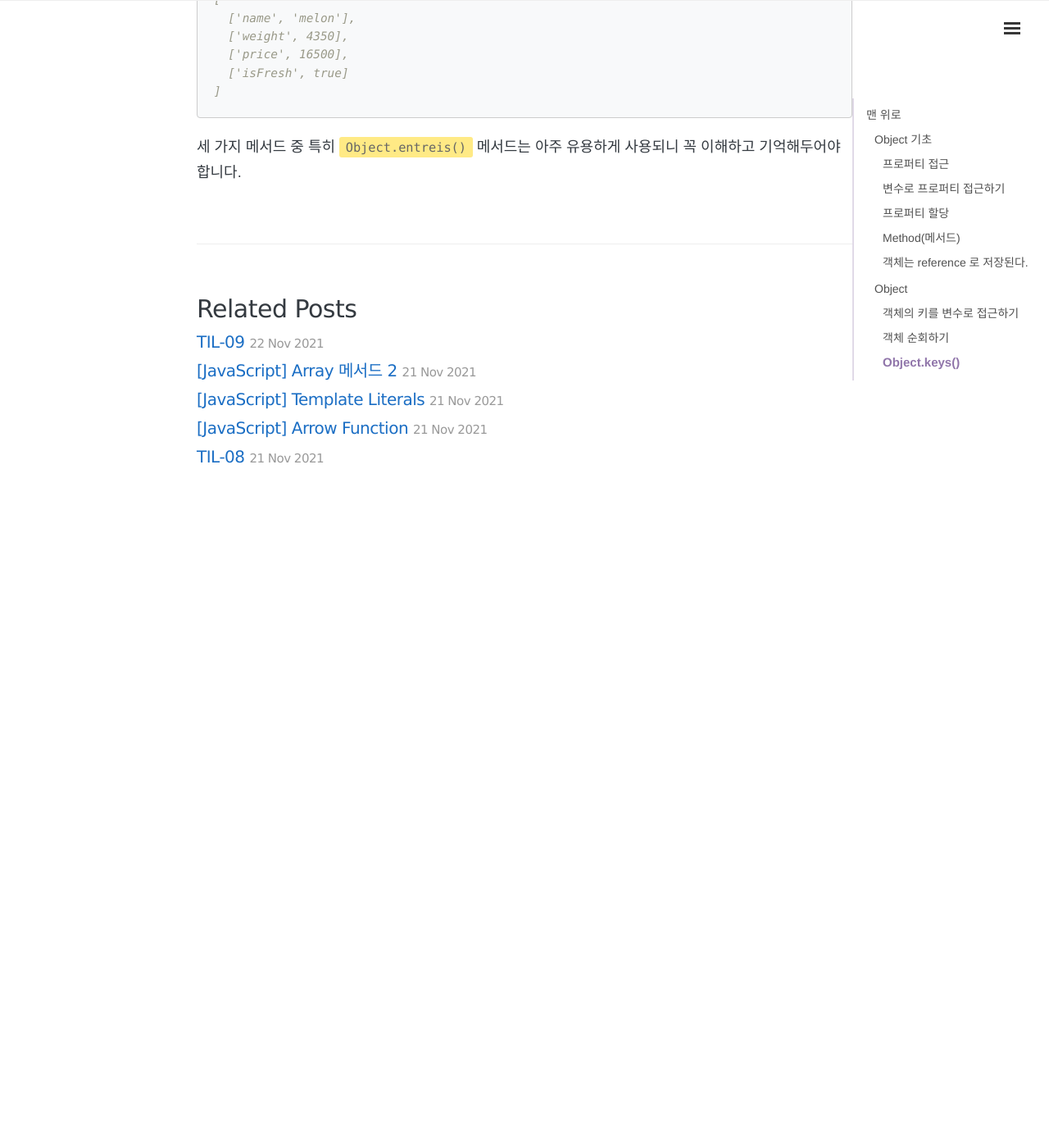
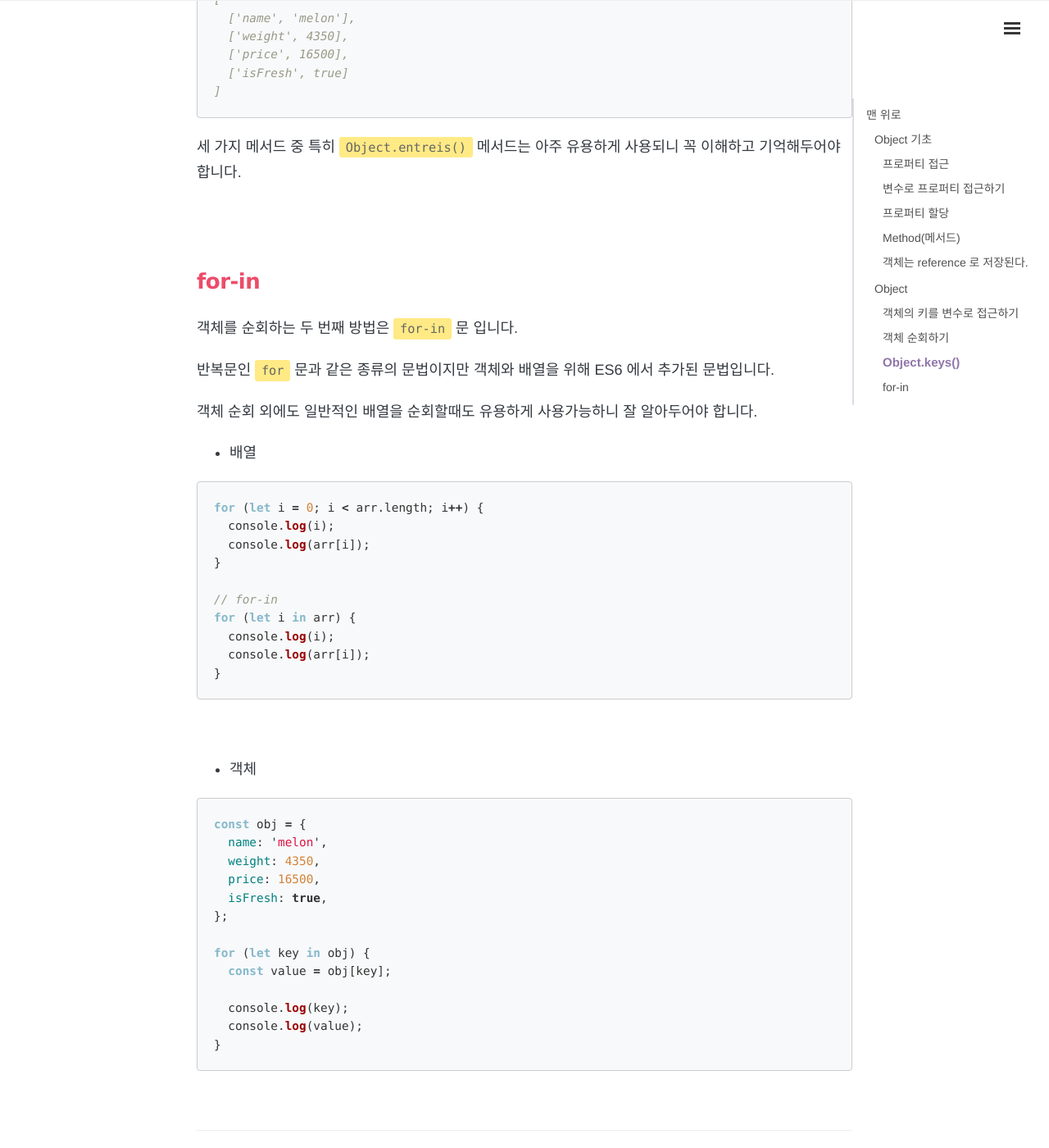
Before and after one commit to 1day1commit/1day1commit.github.io, a Jekyll site: the page built from _posts/JavaScript/2021-11-21-javascript-07.md, in a window 1280 px wide and 1400 px high, scrolled down 6712 px. Shown: the whole window at 82% size. Built offline with Jekyll 4.4.1, drawn with Linux system fonts in a browser that asks for light colours; nearby versions of some CDN libraries; comment, search, counter and statistics services are not loaded; before the commit the page ends 7342 px from its top, so only the background shows below that.

````diff
--- a/_posts/JavaScript/2021-11-21-javascript-07.md
+++ b/_posts/JavaScript/2021-11-21-javascript-07.md
@@ -258,3 +258,48 @@
 ```
 
 세 가지 메서드 중 특히 `Object.entreis()` 메서드는 아주 유용하게 사용되니 꼭 이해하고 기억해두어야 합니다.
+
+<br>
+
+## for-in
+
+객체를 순회하는 두 번째 방법은 `for-in` 문 입니다.
+
+반복문인 `for` 문과 같은 종류의 문법이지만 객체와 배열을 위해 ES6 에서 추가된 문법입니다.
+
+객체 순회 외에도 일반적인 배열을 순회할때도 유용하게 사용가능하니 잘 알아두어야 합니다.
+
+- 배열
+
+```javascript
+for (let i = 0; i < arr.length; i++) {
+  console.log(i);
+  console.log(arr[i]);
+}
+
+// for-in
+for (let i in arr) {
+  console.log(i);
+  console.log(arr[i]);
+}
+```
+
+<br>
+
+- 객체
+
+```javascript
+const obj = {
+  name: 'melon',
+  weight: 4350,
+  price: 16500,
+  isFresh: true,
+};
+
+for (let key in obj) {
+  const value = obj[key];
+
+  console.log(key);
+  console.log(value);
+}
+```
````
Also changed, not shown: _drafts/2021-11-21-javascript-11.md (+39 -2 lines), _drafts/2021-11-23-til-10.md (added, +33 -0 lines), _includes/analytics.html (deleted, +0 -14 lines), _includes/head.html (+15 -0 lines), _posts/TIL(Today I Learned)/2021-11-22-til-09.md (+5 -0 lines).
